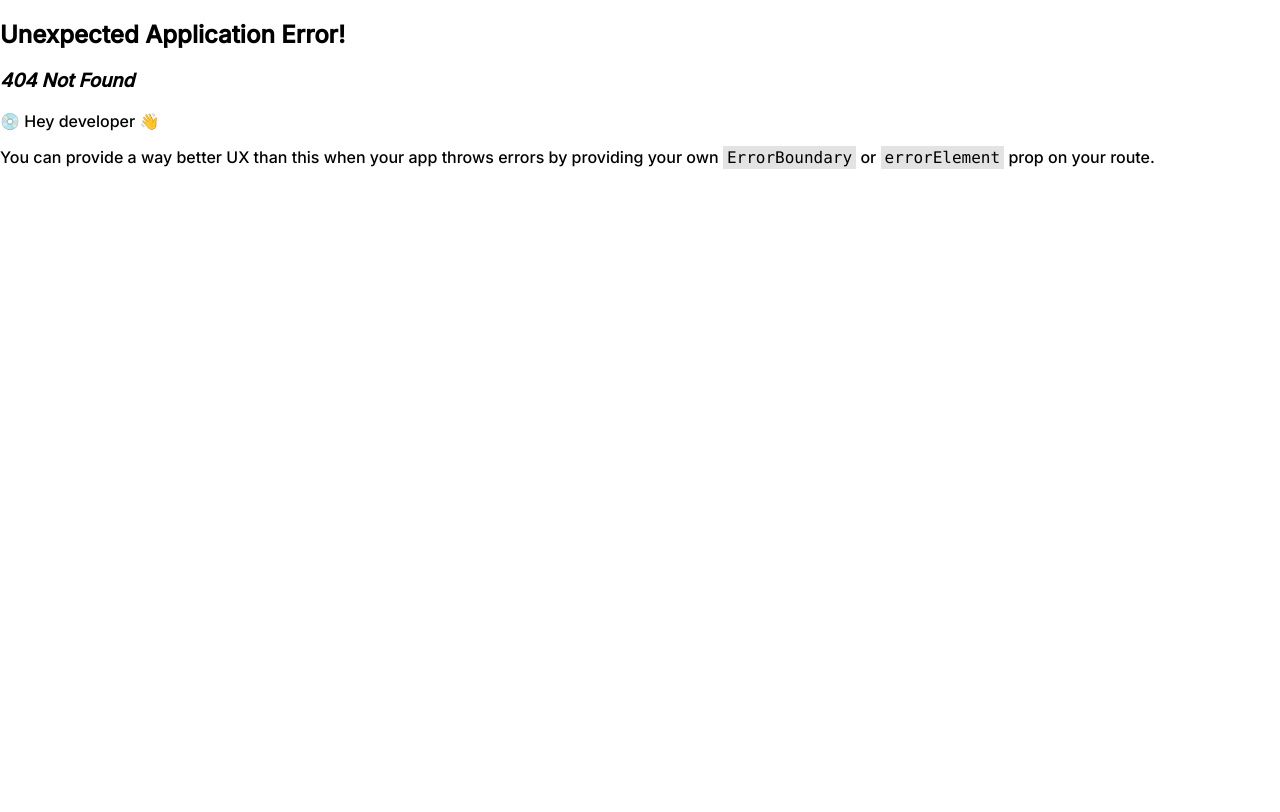
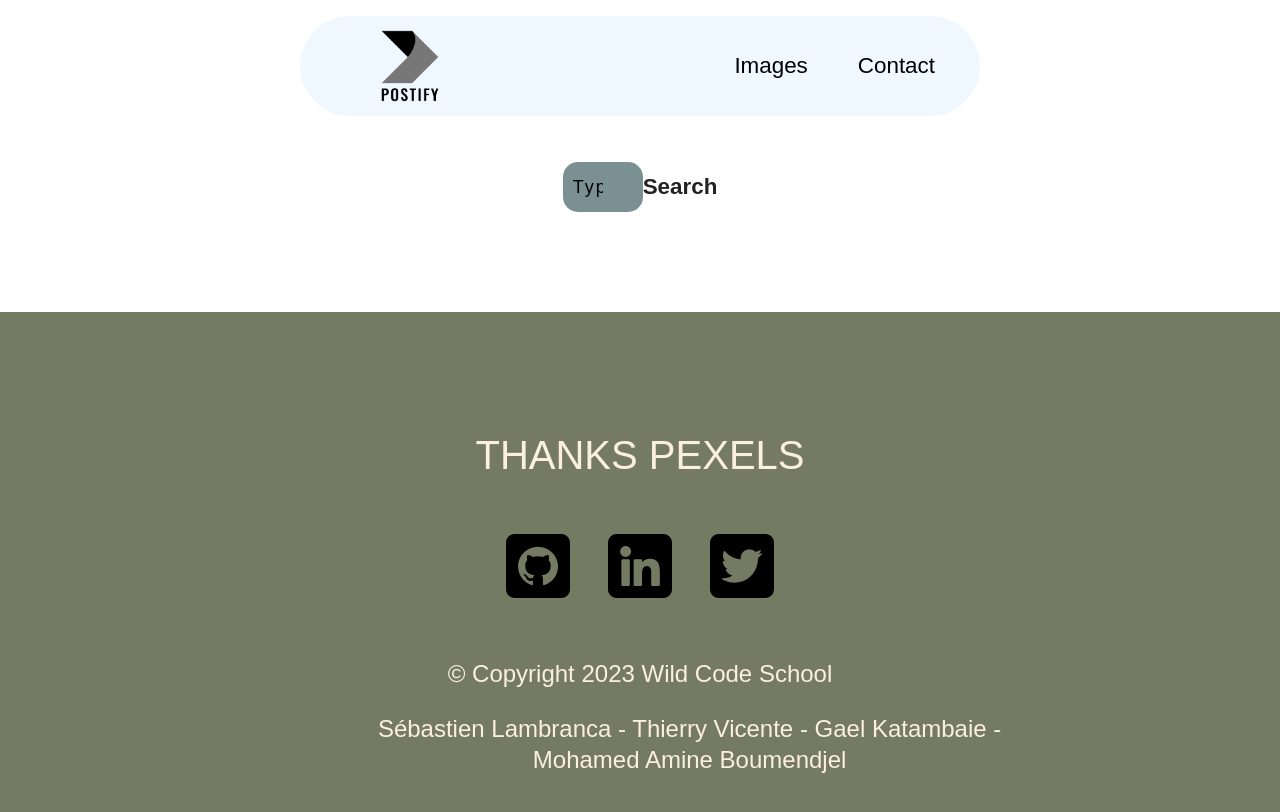
Before and after one commit to WildCodeSchool-2023-09/JS-RemoteFR-CrewStillant-P2-Postify, a React (Vite) app in the folder frontend/: page /Results in a window 1280 px wide. Before the commit this address had no page. Shown: the top 812 px of the page. Built offline with nearby package versions, Linux system fonts and the light colour scheme; a web font is replaced by a local one.

Commit message:
website updated

```diff
--- a/frontend/index.html
+++ b/frontend/index.html
@@ -8,6 +8,7 @@
       href="https://fonts.googleapis.com/css2?family=Inter:wght@500&family=Irish+Grover&display=swap"
       rel="stylesheet"
     />
+    <link rel="icon" type="image/svg+xml" href="/src/assets/logo.png" />
     <meta name="viewport" content="width=device-width, initial-scale=1.0" />
     <title>Postify</title>
   </head>
--- a/frontend/src/App.jsx
+++ b/frontend/src/App.jsx
@@ -1,44 +1,15 @@
-import { useEffect, useState } from "react";
-import "./appz.css";
-import HeaderText from "./components/HeaderText/HeaderText";
-import MidSection from "./components/MidSection/MidSection";
-import CardGeneration from "./components/CardGeneration";
-import Form from "./components/Form/Form";
+import { Outlet } from "react-router-dom";
+import "./app.css";
 import Footer from "./components/Footer/Footer";
 import Navbar from "./components/Navbar/Navbar";
 
 function App() {
-  const [data, setData] = useState(null);
-  useEffect(() => {
-    fetch(`https://api.pexels.com/v1/search?query=fruits&per_page=4`, {
-      headers: {
-        Authorization:
-          "pkrz3obauvMROPUqPm23X1qo6pFVQkjeK34WzNMbavyTToosZhorSTpJ",
-      },
-    })
-      .then((resp) => {
-        return resp.json();
-      })
-      .then((datas) => {
-        setData(datas);
-      });
-  }, []);
-
   return (
-    <div>
+    <>
       <Navbar />
-      <HeaderText />
-      <div className="container">
-        {data &&
-          data.photos.map((a) => (
-            <img src={a.src.small} alt="Marche pas..." key={a.id} />
-          ))}
-      </div>
-      <CardGeneration />
-      <MidSection />
-      <Form />
+      <Outlet />
       <Footer />
-    </div>
+    </>
   );
 }
 
--- a/frontend/src/components/Navbar/navbar.css
+++ b/frontend/src/components/Navbar/navbar.css
@@ -2,11 +2,11 @@
     background-color: aliceblue;
     border-radius: 100px;
     margin: 0 300px 0 300px;
-    padding: 2px;
+    padding: 0.005px 20px;
 }
 
 .logo {
-    width: 70px;
+    width: 100px;
     display: flex;
     justify-content: flex-start;
 }
@@ -18,13 +18,13 @@
     font-size: 1.4rem;
     line-height: 1.5;
     color: black;
-    margin: 30px;
+    padding: 25px;
+    border-radius: 20px;
 }
 
 .links:hover {
     background-color: #EDEFEB;
-    border-radius: 8px;
-    padding: 10px;
+
 }
 
 ul {
@@ -33,3 +33,7 @@ ul {
     align-items: center;
     list-style: none;
 }
+
+/* Mobile version */
+
+@media (max-width:450px) {}
--- a/frontend/src/components/Searchbar/SearchBar.jsx
+++ b/frontend/src/components/Searchbar/SearchBar.jsx
@@ -1,16 +1,13 @@
-import React, { useEffect, useState } from "react";
+import PropTypes from "prop-types";
 import "./searchBar.css";
+import { NavLink } from "react-router-dom";
 
-function SearchBar() {
-  const [query, setQuery] = useState(null);
-  const [results, setResults] = useState([]);
-
+function SearchBar({ query, setQuery, setResults }) {
   const handleInputChange = (e) => {
     setQuery(e.target.value);
   };
 
   const handleSearch = () => {
-    useEffect(
     fetch(
       `https://api.pexels.com/v1/search?query=${query}&page=1&per_page=10`,
       {
@@ -24,39 +21,28 @@ function SearchBar() {
       .then((data) => setResults(data.photos))
       .catch((err) => {
         console.error(err);
-        }),
-      []
-    );
+      });
   };
 
   return (
-    <>
-      <div>
     <div className="search-box">
       <input
         type="text"
-            value={query}
         onChange={handleInputChange}
         className="input-search"
         placeholder="Type to Search..."
       />
-          <button type="button" className="btn-search" onClick={handleSearch}>
+      <NavLink to="/Results" className="nav-search" onClick={handleSearch}>
         Search
-          </button>
+      </NavLink>
     </div>
-      </div>
-      <div className="grid-container">
-        {results.map((photo) => (
-          <img
-            key={photo.id}
-            src={photo.src.medium}
-            alt={photo.url}
-            className="image-results"
-          />
-        ))}
-      </div>
-    </>
   );
 }
 
+SearchBar.propTypes = {
+  query: PropTypes.string.isRequired,
+  setQuery: PropTypes.func.isRequired,
+  setResults: PropTypes.func.isRequired,
+};
+
 export default SearchBar;
--- a/frontend/src/components/Searchbar/searchBar.css
+++ b/frontend/src/components/Searchbar/searchBar.css
@@ -7,6 +7,13 @@
   justify-content: center;
   flex-wrap: wrap;
   gap: 20px;
+  padding-bottom: 60px;
+}
+
+.search-box {
+  display: flex;
+  justify-content: center;
+  align-items: center;
 }
 
 .input-search {
@@ -33,22 +40,19 @@
   font-weight: 100;
 }
 
-.btn-search {
-  width: 50px;
-  height: 50px;
-  border-style: none;
-  font-size: 20px;
+.nav-search {
+  text-decoration: none;
+  font-size: 1.4rem;
+  line-height: 1.5;
   font-weight: bold;
-  outline: none;
+  font-family: 'Inter Tight',
+    sans-serif;
   cursor: pointer;
-  border-radius: 10px;
-  position: relative;
   color: #222;
-  background-color: transparent;
-  pointer-events: painted;
+  padding-bottom: .6rem;
 }
 
-.btn-search:focus ~ .input-search {
+.btn-search:focus~.input-search {
   width: 300px;
   border-radius: 0px;
   background-color: transparent;
--- a/frontend/src/main.jsx
+++ b/frontend/src/main.jsx
@@ -5,6 +5,7 @@ import App from "./App";
 import Home from "./pages/Home";
 import Images from "./pages/Images";
 import Contact from "./pages/Contact";
+import Results from "./pages/Results";
 
 const router = createBrowserRouter([
   {
@@ -19,6 +20,7 @@ const router = createBrowserRouter([
         element: <Images />,
       },
       { path: "/Contact", element: <Contact /> },
+      { path: "/Results", element: <Results /> },
     ],
   },
 ]);
--- a/frontend/src/pages/Contact.jsx
+++ b/frontend/src/pages/Contact.jsx
@@ -1,3 +1,24 @@
-function Contact() {}
+import React from "react";
+import "../components/Form/form.css";
+
+function Contact() {
+  return (
+    <div className="form">
+      <h1>Contact Us</h1>
+      <p>If you have a suggestion or an idea, leave us a message.</p>
+      <div className="input">
+        <div className="coordinates">
+          <input className="name" type="text" placeholder="Name" />
+          <input className="email" type="email" placeholder="Email" />
+        </div>
+        <input className="phone" type="text" placeholder="Phone" />
+        <textarea className="message" type="text" placeholder="Message" />
+        <div className="button">
+          <button type="button">Send Message</button>
+        </div>
+      </div>
+    </div>
+  );
+}
 
 export default Contact;
--- a/frontend/src/pages/Images.jsx
+++ b/frontend/src/pages/Images.jsx
@@ -1,9 +1,17 @@
+import { useState } from "react";
 import SearchBar from "../components/Searchbar/SearchBar";
 
 function Images() {
+  const [query, setQuery] = useState("");
+  const [results, setResults] = useState([]);
   return (
     <div>
-      <SearchBar />
+      <SearchBar
+        query={query}
+        setQuery={setQuery}
+        results={results}
+        setResults={setResults}
+      />
     </div>
   );
 }
--- /dev/null
+++ b/frontend/src/pages/Results.jsx
@@ -0,0 +1,32 @@
+import { useState } from "react";
+import SearchBar from "../components/Searchbar/SearchBar";
+
+function Images() {
+  const [query, setQuery] = useState("");
+  const [results, setResults] = useState([]);
+  return (
+    <>
+      <div>
+        <SearchBar
+          query={query}
+          setQuery={setQuery}
+          results={results}
+          setResults={setResults}
+        />
+      </div>
+      <div className="grid-container">
+        {results &&
+          results.map((photo) => (
+            <img
+              key={photo.id}
+              src={photo.src.medium}
+              alt={photo.description}
+              className="image-results"
+            />
+          ))}
+      </div>
+    </>
+  );
+}
+
+export default Images;
```
Also changed, not shown: frontend/src/app.css (renamed from frontend/src/appz.css). Lines whose indentation alone changed are shown as unchanged.
